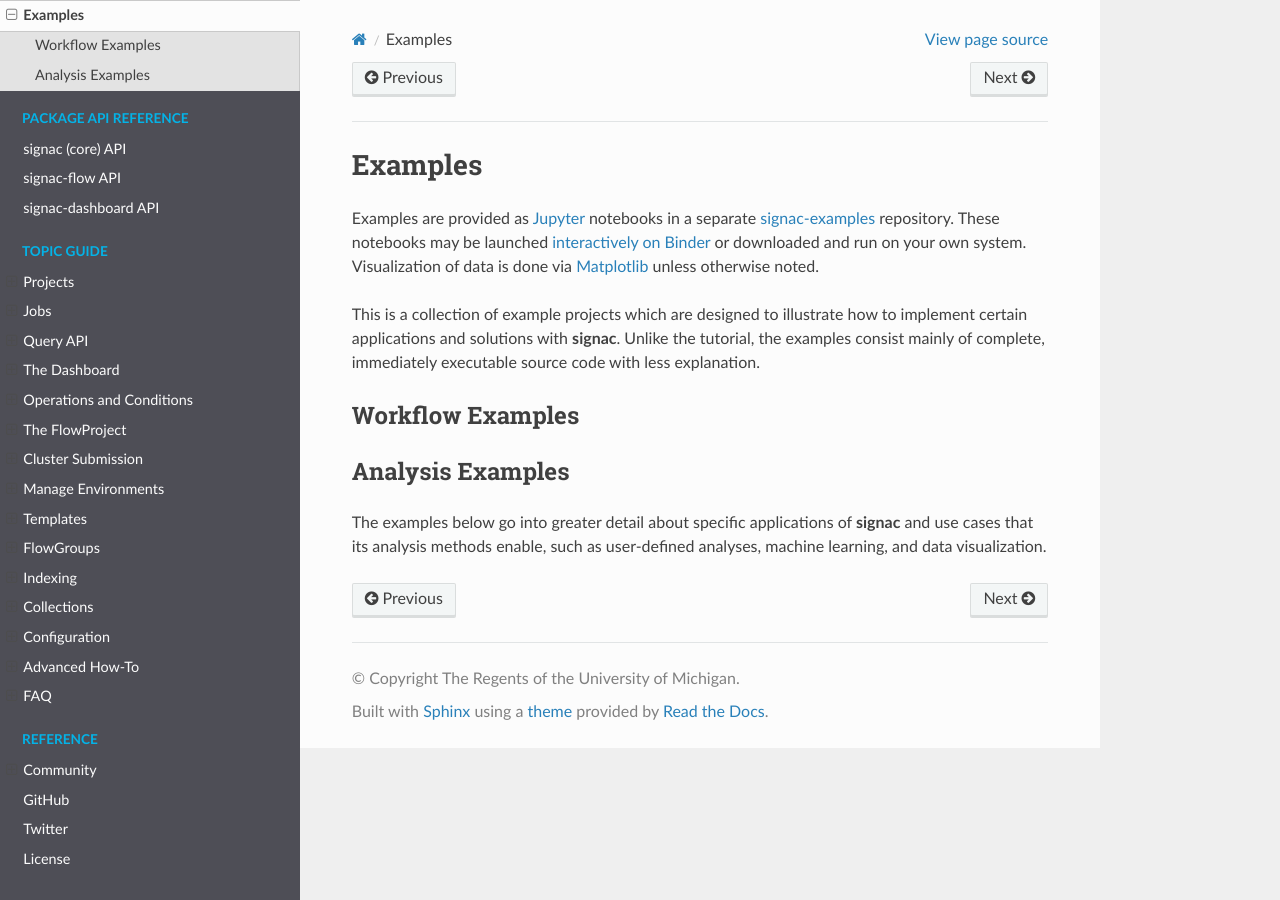
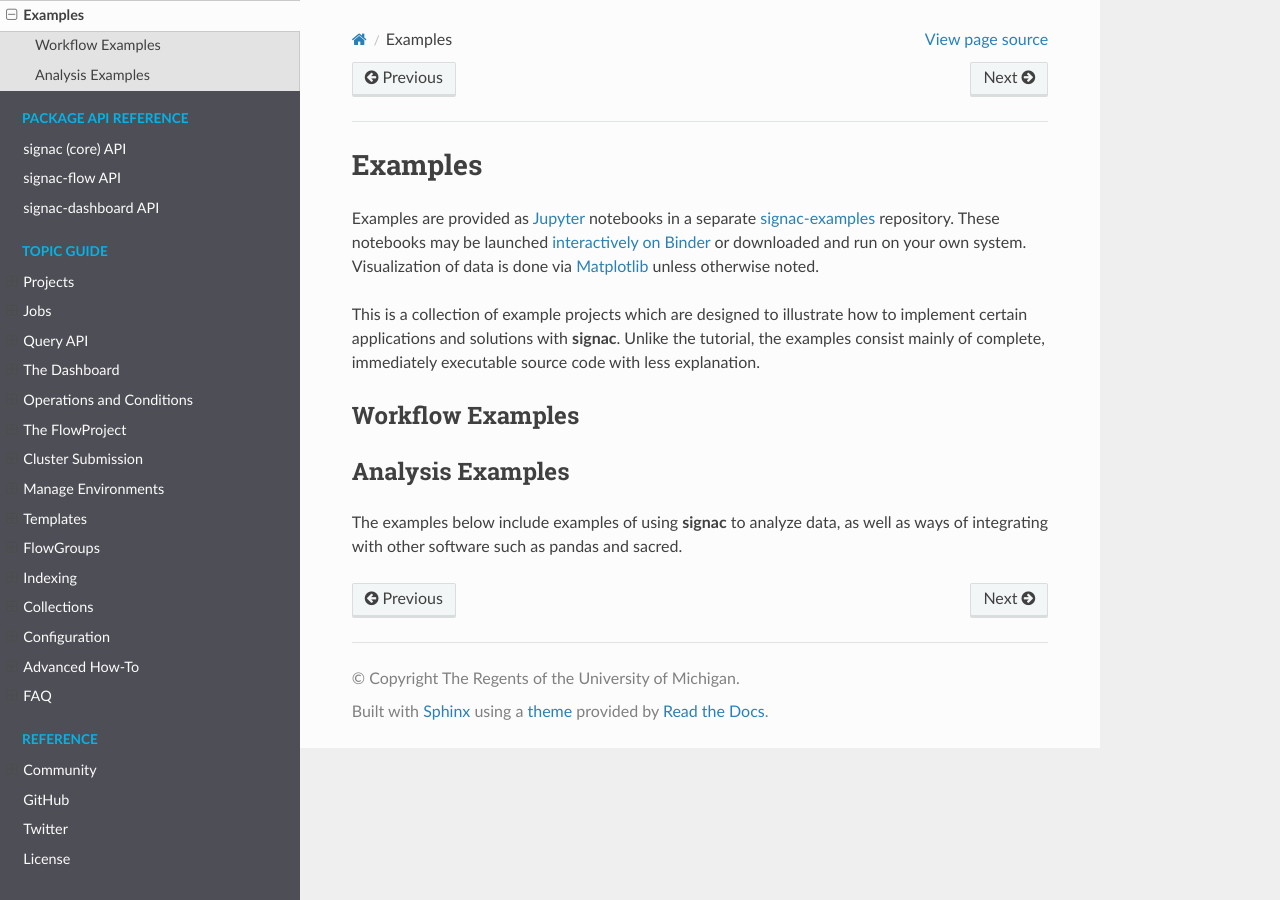
Before and after one commit to glotzerlab/signac-docs, a Sphinx documentation site: the page built from docs/source/examples.rst, in a window 1280 px wide. Built offline with Sphinx 7.4.7 and the Read the Docs theme 2.0.0, drawn with Linux system fonts in a browser that asks for light colours.

Commit message:
updating descriptions and making index notebook match examples page

```diff
--- a/docs/source/conf.py
+++ b/docs/source/conf.py
@@ -196,7 +196,7 @@ intersphinx_mapping = {
     'signac': ('https://docs.signac.io/projects/core/en/latest/', None),
     'flow': ('https://docs.signac.io/projects/flow/en/latest/', None),
     'signac_dashboard': ('https://docs.signac.io/projects/dashboard/en/latest/', None),
-    'pymongo': ('https://api.mongodb.com/python/current/', None),
+    'pymongo': ('https://pymongo.readthedocs.io/en/stable/', None),
 }
 
 # -- Options for todo extension ----------------------------------------------
--- a/docs/source/examples.rst
+++ b/docs/source/examples.rst
@@ -31,7 +31,7 @@ Workflow Examples
 Analysis Examples
 =================
 
-The examples below go into greater detail about specific applications of **signac** and use cases that its analysis methods enable, such as user-defined analyses, machine learning, and data visualization.
+The examples below include examples of using **signac** to analyze data, as well as ways of integrating with other software such as pandas and sacred.
 
 
 .. toctree::
```
